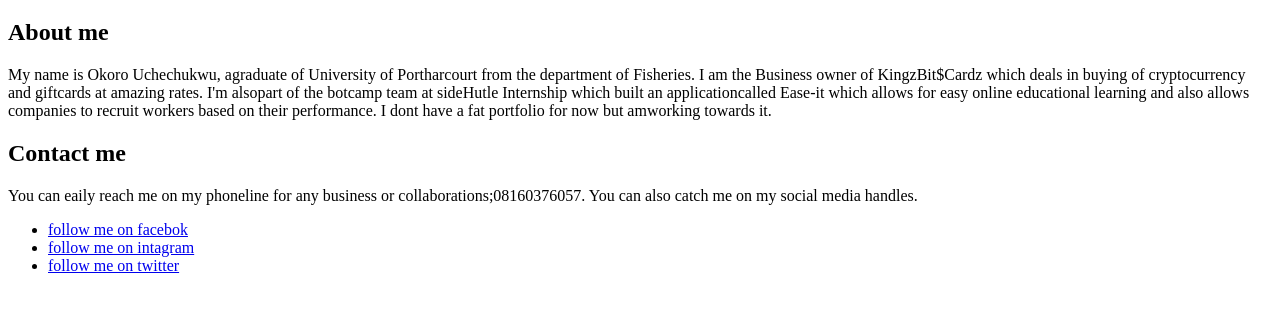
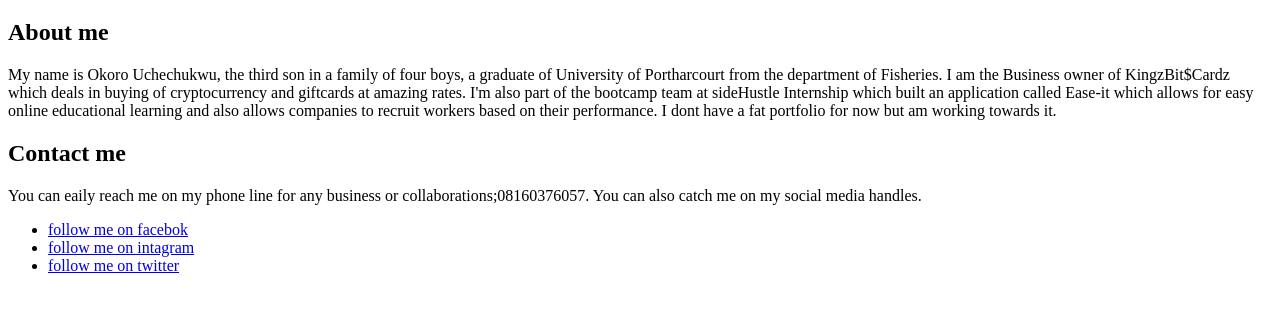
Before and after one commit to KingzDevz/biodata-site.github.io, a plain HTML site: page index.html in a window 1280 px wide. Shown: the part 95-404 px from the top of the page. Drawn offline with Linux system fonts and the light colour scheme.

Commit message:
modified

```diff
--- a/index.html
+++ b/index.html
@@ -12,11 +12,11 @@
 </div>
 <div>
 <p><h2>About me</h2></p>
-<P>My name is Okoro Uchechukwu, agraduate of University of Portharcourt from the department of Fisheries. I am the Business owner of KingzBit$Cardz which deals in buying of cryptocurrency and giftcards at amazing rates. I'm alsopart of the botcamp team at sideHutle Internship which built an applicationcalled Ease-it which allows for easy online educational learning and also allows companies to recruit workers based on their performance. I dont have a fat portfolio for now but amworking towards it. </P>
+<P>My name is Okoro Uchechukwu, the third son in a family of four boys, a graduate of University of Portharcourt from the department of Fisheries. I am the Business owner of KingzBit$Cardz which deals in buying of cryptocurrency and giftcards at amazing rates. I'm also part of the bootcamp team at sideHustle Internship which built an application called Ease-it which allows for easy online educational learning and also allows companies to recruit workers based on their performance. I dont have a fat portfolio for now but am working towards it. </P>
 </div>
 <div>
     <p><h2>Contact me</h2></p>
-    <P>You can eaily reach me on my phoneline for any business or collaborations;08160376057. You can also catch me on my social media handles.</P>
+    <P>You can eaily reach me on my phone line for any business or collaborations;08160376057. You can also catch me on my social media handles.</P>
     <ul>
          <li><a href="https://www.facebook.com/uchechukwu.okoro.3/">follow me on facebok</a></li>
         <li> <a href="https://www.instagram.com/okoro_ucheychukwu/">follow me on intagram</a></li>
```
